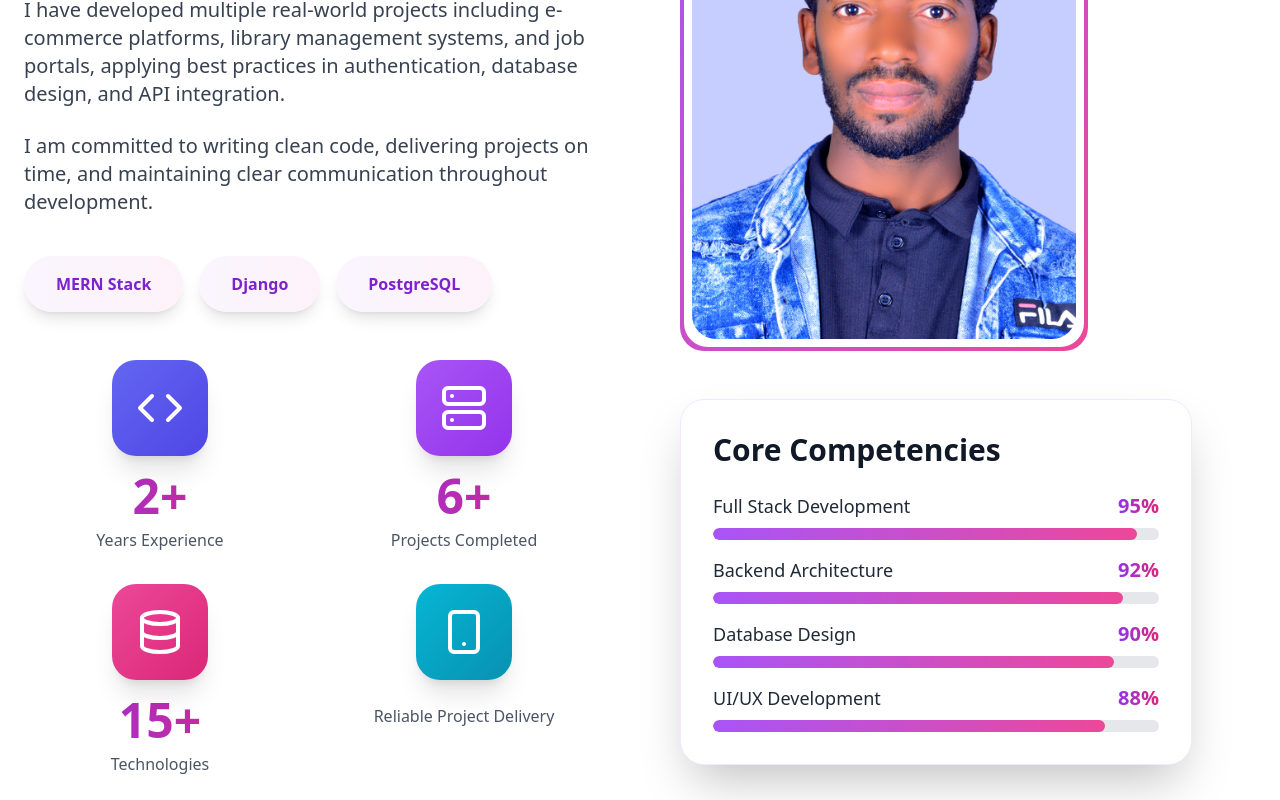
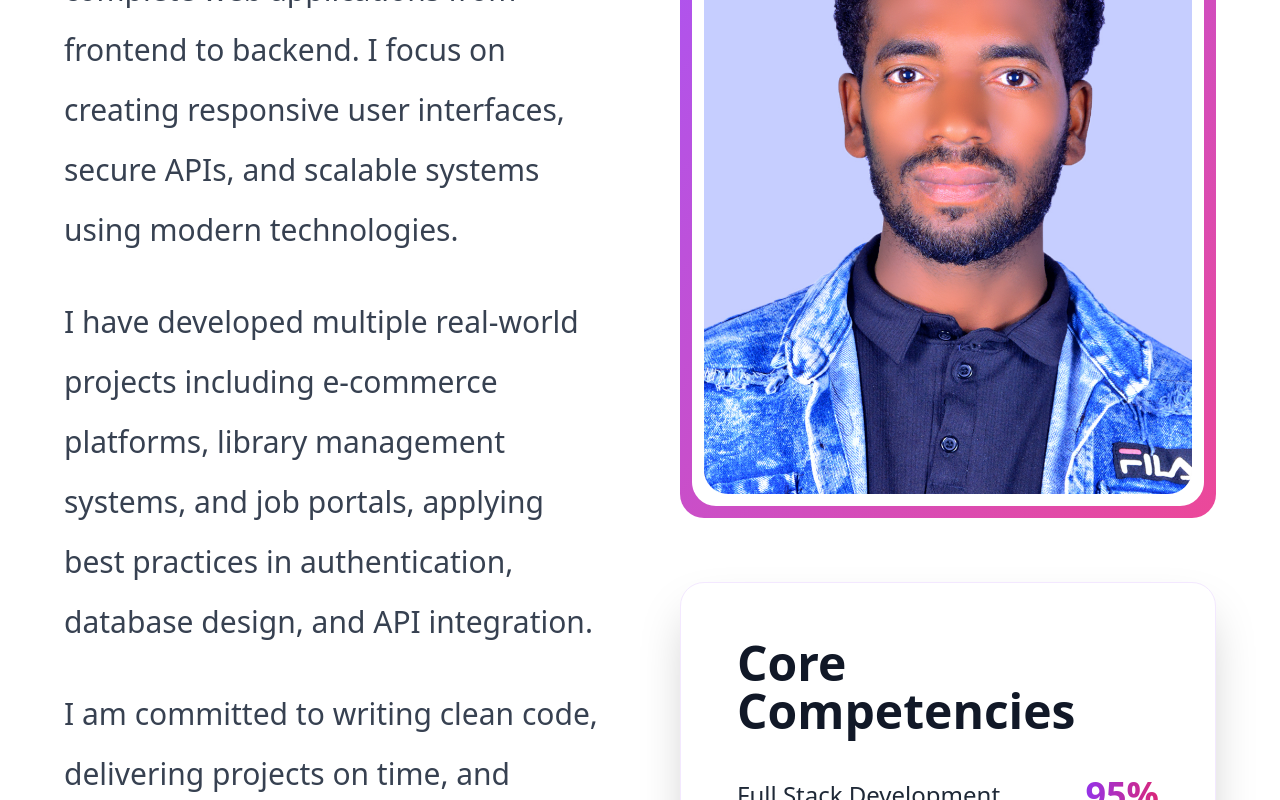
Before and after one commit to Awokeatanaw/my-portfolio, a React (Vite) app in the folder portfolio/: page / in a window 1280 px wide. Shown: the part 1800-2600 px from the top of the page. Built offline with nearby package versions, Linux system fonts and the light colour scheme.

Commit message:
about me page update

```diff
--- a/portfolio/src/sections/About.jsx
+++ b/portfolio/src/sections/About.jsx
@@ -14,25 +14,25 @@ export default function About() {
     {
       value: "2+",
       label: "Years Experience",
-      icon: <Code className="w-12 h-12 text-white" />,
+      icon: <Code className="w-8 h-8 sm:w-10 sm:h-10 md:w-12 md:h-12 lg:w-14 lg:h-14 xl:w-16 xl:h-16 2xl:w-18 2xl:h-18" />,
       iconBg: "bg-gradient-to-br from-indigo-500 to-indigo-600"
     },
     {
       value: "6+",
       label: "Projects Completed",
-      icon: <Server className="w-12 h-12 text-white" />,
+      icon: <Server className="w-8 h-8 sm:w-10 sm:h-10 md:w-12 md:h-12 lg:w-14 lg:h-14 xl:w-16 xl:h-16 2xl:w-18 2xl:h-18" />,
       iconBg: "bg-gradient-to-br from-purple-500 to-purple-600"
     },
     {
       value: "15+",
       label: "Technologies",
-      icon: <Database className="w-12 h-12 text-white" />,
+      icon: <Database className="w-8 h-8 sm:w-10 sm:h-10 md:w-12 md:h-12 lg:w-14 lg:h-14 xl:w-16 xl:h-16 2xl:w-18 2xl:h-18" />,
       iconBg: "bg-gradient-to-br from-pink-500 to-pink-600"
     },
     {
       value: "",
       label: "Reliable Project Delivery",
-      icon: <Smartphone className="w-12 h-12 text-white" />,
+      icon: <Smartphone className="w-8 h-8 sm:w-10 sm:h-10 md:w-12 md:h-12 lg:w-14 lg:h-14 xl:w-16 xl:h-16 2xl:w-18 2xl:h-18" />,
       iconBg: "bg-gradient-to-br from-cyan-500 to-cyan-600"
     },
   ];
@@ -40,32 +40,58 @@ export default function About() {
   const tags = ["MERN Stack", "Django", "PostgreSQL"];
 
   return (
-    <section id="about" className="py-16 px-6 md:py-24 lg:py-32 bg-white overflow-hidden">
-      <div className="max-w-7xl mx-auto">
+    <section
+      id="about"
+      className="
+        py-12 sm:py-16 md:py-20 lg:py-24 xl:py-28 2xl:py-32 3xl:py-40
+        px-4 sm:px-6 md:px-8 lg:px-12 xl:px-16 2xl:px-24 3xl:px-48 4xl:px-64
+        bg-white overflow-hidden
+        w-full
+      "
+    >
+      <div className="
+        max-w-7xl lg:max-w-8xl xl:max-w-9xl 2xl:max-w-[1800px] 3xl:max-w-[2200px] 4xl:max-w-[2600px]
+        mx-auto
+      ">
         {/* Title */}
         <motion.div
           initial={{ opacity: 0, y: 40 }}
           whileInView={{ opacity: 1, y: 0 }}
           transition={{ duration: 0.8 }}
-          className="text-center mb-16 md:mb-24"
+          className="text-center mb-12 md:mb-16 lg:mb-20 xl:mb-24 2xl:mb-32"
         >
-          <h2 className="text-5xl md:text-6xl lg:text-7xl font-black mb-6 bg-gradient-to-r from-gray-900 via-purple-900 to-purple-600 bg-clip-text text-transparent">
+          <h2 className="
+            text-4xl sm:text-5xl md:text-6xl
+            lg:text-7xl xl:text-8xl 2xl:text-9xl 3xl:text-[10rem]
+            font-black mb-4 sm:mb-6
+            bg-gradient-to-r from-gray-900 via-purple-900 to-purple-600 bg-clip-text text-transparent
+          ">
             About Me
           </h2>
         </motion.div>
 
         {/* Main Layout - Equal Height Columns */}
-        <div className="grid lg:grid-cols-2 gap-12 lg:gap-20 items-stretch">
+        <div className="
+          grid lg:grid-cols-2
+          gap-8 sm:gap-10 md:gap-12 lg:gap-16 xl:gap-20 2xl:gap-24 3xl:gap-32
+          items-stretch
+        ">
           {/* Left: Text, Tags & Stats */}
           <motion.div
             initial={{ opacity: 0, x: -60 }}
             whileInView={{ opacity: 1, x: 0 }}
             transition={{ duration: 0.9 }}
-            className="flex flex-col justify-between space-y-12"
+            className="flex flex-col justify-between space-y-8 sm:space-y-10 md:space-y-12 lg:space-y-16"
           >
             {/* Introduction Text */}
             <div className="text-center lg:text-left">
-              <div className="space-y-6 text-gray-700 text-base md:text-lg lg:text-xl leading-relaxed">
+              <div className="
+                space-y-4 sm:space-y-5 md:space-y-6 lg:space-y-8
+                text-gray-700
+                text-base sm:text-lg md:text-xl
+                lg:text-2xl xl:text-3xl 2xl:text-4xl 3xl:text-5xl
+                leading-relaxed lg:leading-loose xl:leading-loose
+              ">
                 <p>
                   I am a full-stack web developer with hands-on experience building complete web applications from frontend to backend. I focus on creating responsive user interfaces, secure APIs, and scalable systems using modern technologies.
                 </p>
@@ -78,11 +104,23 @@ export default function About() {
               </div>
 
               {/* Skill Tags */}
-              <div className="flex flex-wrap gap-4 justify-center lg:justify-start mt-10">
+              <div className="
+                flex flex-wrap
+                gap-3 sm:gap-4 md:gap-5 lg:gap-6
+                justify-center lg:justify-start
+                mt-8 sm:mt-10 md:mt-12 lg:mt-16 xl:mt-20
+              ">
                 {tags.map((tag) => (
                   <span
                     key={tag}
-                    className="px-8 py-4 bg-gradient-to-r from-purple-50 to-pink-50 text-purple-700 font-semibold rounded-full shadow-lg hover:shadow-xl transition-shadow"
+                    className="
+                      px-6 py-3 sm:px-8 sm:py-4
+                      md:px-10 md:py-5 lg:px-12 lg:py-6 xl:px-14 xl:py-7
+                      bg-gradient-to-r from-purple-50 to-pink-50
+                      text-purple-700 font-semibold
+                      rounded-full shadow-lg hover:shadow-xl transition-shadow
+                      text-sm sm:text-base md:text-lg lg:text-xl xl:text-2xl
+                    "
                   >
                     {tag}
                   </span>
@@ -91,7 +129,10 @@ export default function About() {
             </div>
 
             {/* Stats - 2x2 Grid */}
-            <div className="grid grid-cols-2 gap-8">
+            <div className="
+              grid grid-cols-2
+              gap-4 sm:gap-6 md:gap-8 lg:gap-10 xl:gap-12 2xl:gap-16
+            ">
               {stats.map((stat, index) => (
                 <motion.div
                   key={index}
@@ -100,13 +141,29 @@ export default function About() {
                   transition={{ delay: index * 0.1 }}
                   className="text-center group"
                 >
-                  <div className={`inline-flex p-6 rounded-3xl ${stat.iconBg} shadow-xl group-hover:scale-110 transition-transform mb-4`}>
+                  <div className={`
+                    inline-flex p-4 sm:p-5 md:p-6 lg:p-7 xl:p-8 2xl:p-10
+                    rounded-3xl ${stat.iconBg} shadow-xl
+                    group-hover:scale-110 transition-transform mb-3 sm:mb-4
+                  `}>
                     {stat.icon}
                   </div>
-                  <h4 className="text-4xl md:text-5xl font-black bg-gradient-to-r from-purple-600 to-pink-600 bg-clip-text text-transparent mb-2">
+                  <h4 className="
+                    text-3xl sm:text-4xl md:text-5xl
+                    lg:text-6xl xl:text-7xl 2xl:text-8xl
+                    font-black
+                    bg-gradient-to-r from-purple-600 to-pink-600 bg-clip-text text-transparent
+                    mb-1 sm:mb-2
+                  ">
                     {stat.value}
                   </h4>
-                  <p className="text-gray-600 font-medium">{stat.label}</p>
+                  <p className="
+                    text-gray-600 font-medium
+                    text-sm sm:text-base md:text-lg
+                    lg:text-xl xl:text-2xl 2xl:text-3xl
+                  ">
+                    {stat.label}
+                  </p>
                 </motion.div>
               ))}
             </div>
@@ -117,20 +174,33 @@ export default function About() {
             initial={{ opacity: 0, x: 60 }}
             whileInView={{ opacity: 1, x: 0 }}
             transition={{ duration: 0.9 }}
-            className="flex flex-col items-center lg:items-start"
+            className="
+              flex flex-col items-center lg:items-start
+              space-y-8 sm:space-y-10 md:space-y-12 lg:space-y-16
+            "
           >
             {/* Decorated Photo */}
-            <div className="relative group mb-8 lg:mb-12">
+            <div className="relative group w-full max-w-md sm:max-w-lg md:max-w-xl lg:max-w-2xl xl:max-w-3xl 2xl:max-w-4xl">
               {/* Outer glow ring */}
-              <div className="absolute inset-0 rounded-3xl bg-gradient-to-br from-purple-400/30 to-pink-400/30 blur-3xl group-hover:blur-4xl transition-all duration-700 -z-10" />
+              <div className="
+                absolute inset-0 rounded-3xl
+                bg-gradient-to-br from-purple-400/30 to-pink-400/30
+                blur-3xl group-hover:blur-4xl transition-all duration-700 -z-10
+              " />
 
               {/* Inner gradient border */}
-              <div className="relative p-1 bg-gradient-to-br from-purple-500 to-pink-500 rounded-3xl">
-                <div className="bg-white rounded-3xl p-2">
+              <div className="
+                relative p-1 sm:p-2 md:p-3
+                bg-gradient-to-br from-purple-500 to-pink-500 rounded-3xl
+              ">
+                <div className="bg-white rounded-3xl p-2 sm:p-3">
                   <img
                     src={myphoto}
                     alt="Awoke Atanaw"
-                    className="w-72 md:w-80 lg:w-96 rounded-3xl object-cover shadow-inner"
+                    className="
+                      w-full h-auto
+                      rounded-3xl object-cover shadow-inner
+                    "
                   />
                 </div>
               </div>
@@ -140,25 +210,49 @@ export default function About() {
             </div>
 
             {/* Compact Core Competencies */}
-            <div className="w-full max-w-lg bg-white rounded-3xl shadow-2xl p-6 md:p-8 border border-purple-100">
-              <h3 className="text-2xl md:text-3xl font-bold text-gray-900 mb-6 text-center lg:text-left">
+            <div className="
+              w-full
+              max-w-md sm:max-w-lg md:max-w-xl lg:max-w-2xl xl:max-w-3xl
+              bg-white rounded-3xl shadow-2xl
+              p-6 sm:p-8 md:p-10 lg:p-12 xl:p-14
+              border border-purple-100
+            ">
+              <h3 className="
+                text-xl sm:text-2xl md:text-3xl
+                lg:text-4xl xl:text-5xl 2xl:text-6xl
+                font-bold text-gray-900
+                mb-4 sm:mb-6 md:mb-8 lg:mb-10
+                text-center lg:text-left
+              ">
                 Core Competencies
               </h3>
-              <div className="space-y-4">
+              <div className="space-y-4 sm:space-y-5 md:space-y-6 lg:space-y-8">
                 {competencies.map((comp, index) => (
                   <div key={index}>
-                    <div className="flex justify-between items-center mb-2">
-                      <span className="text-base md:text-lg font-medium text-gray-800">{comp.name}</span>
-                      <span className="text-xl font-bold bg-gradient-to-r from-purple-600 to-pink-600 bg-clip-text text-transparent">
+                    <div className="flex justify-between items-center mb-2 sm:mb-3">
+                      <span className="
+                        text-sm sm:text-base md:text-lg
+                        lg:text-xl xl:text-2xl 2xl:text-3xl
+                        font-medium text-gray-800
+                      ">
+                        {comp.name}
+                      </span>
+                      <span className="
+                        text-lg sm:text-xl md:text-2xl
+                        lg:text-3xl xl:text-4xl
+                        font-bold bg-gradient-to-r from-purple-600 to-pink-600 bg-clip-text text-transparent
+                      ">
                         {comp.percentage}%
                       </span>
                     </div>
-                    <div className="w-full bg-gray-200 rounded-full h-3 overflow-hidden">
+                    <div className="w-full bg-gray-200 rounded-full h-2 sm:h-3 md:h-4 overflow-hidden">
                       <motion.div
                         initial={{ width: 0 }}
                         whileInView={{ width: `${comp.percentage}%` }}
                         transition={{ duration: 1.5, delay: index * 0.1 }}
-                        className="h-full bg-gradient-to-r from-purple-500 to-pink-500 rounded-full"
+                        className="
+                          h-full bg-gradient-to-r from-purple-500 to-pink-500 rounded-full
+                        "
                       />
                     </div>
                   </div>
```
